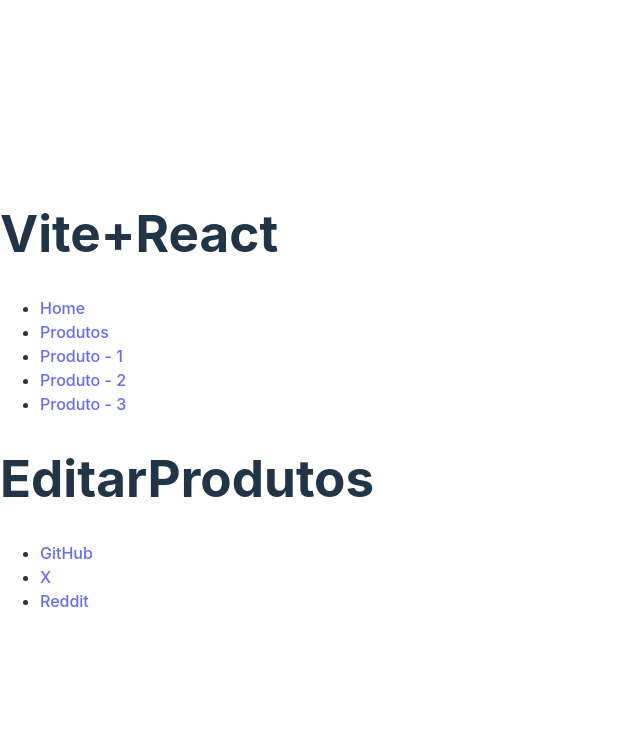
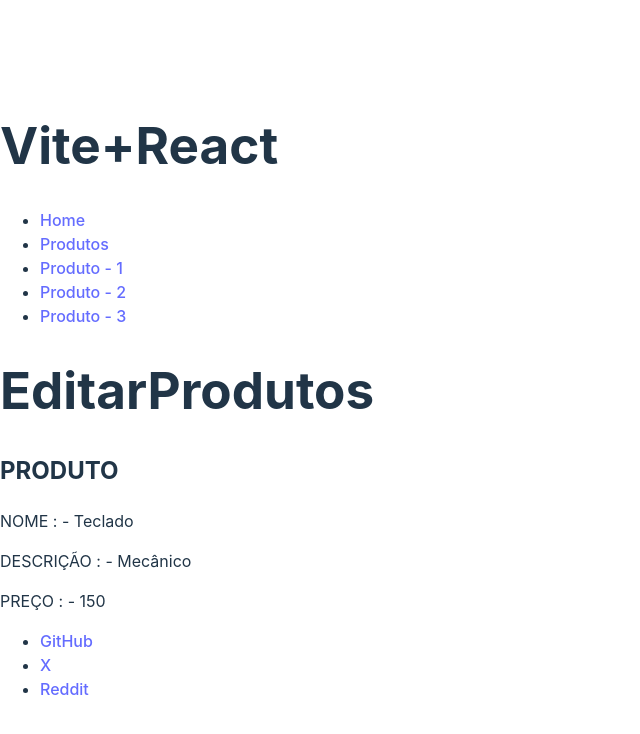
Before and after one commit to jaisycibele/spa-1tdspf-1, a React (Vite) app: page /editar/produtos/1 in a window 1280 px wide. Shown: the top 734 px of the page, without its empty margins (0-640 px from the left). Built offline with nearby package versions, Linux system fonts and the light colour scheme.

Commit message:
Editando os produtos

```diff
--- a/src/routes/EditarProdutos.jsx
+++ b/src/routes/EditarProdutos.jsx
@@ -1,7 +1,31 @@
+import { useParams } from "react-router-dom";
+import { ListaProdutos } from "../components/ListaProdutos";
+
 export default function EditarProdutos() {
-    return (
-      <>
-          <h1>EditarProdutos</h1>
-      </>
-    )
-  }
+  //Recuperando o id que chega no request através do PATH.
+  //Vamos urtilizar o Hook useParams().
+
+  const {id} = useParams();
+
+  const produtoRecuperado = ListaProdutos.filter((produto) => {
+     if(produto.id == id){
+        return produto;
+     }
+
+
+  });
+
+  const objProdutoRecuperado = produtoRecuperado[0];
+
+
+  return (
+    <>
+      <h1>EditarProdutos</h1>
+      <h2>PRODUTO</h2>
+      <p>NOME : - {objProdutoRecuperado.nome}</p>
+      <p>DESCRIÇÃO : - {objProdutoRecuperado.desc}</p>
+      <p>PREÇO : - {objProdutoRecuperado.preco}</p>
+
+    </>
+  );
+}
```
